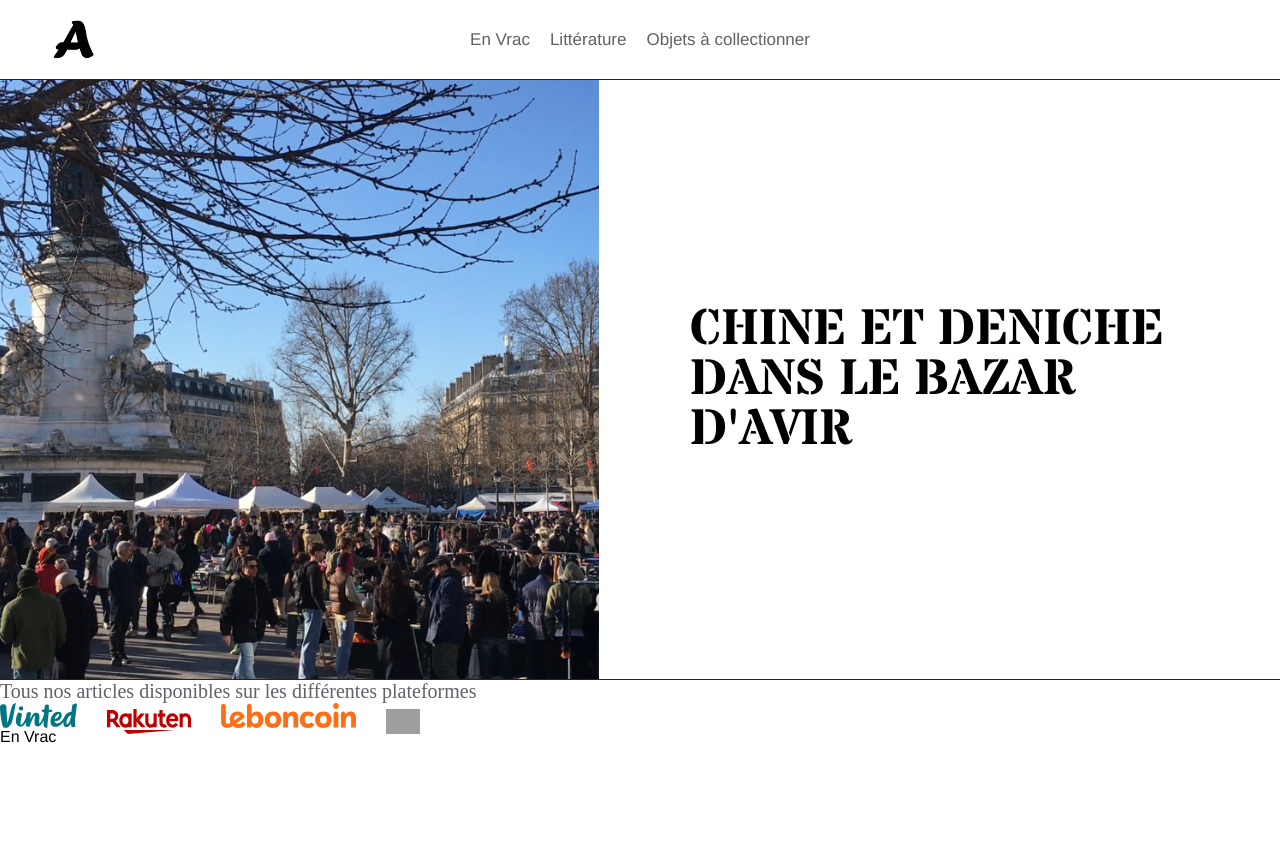
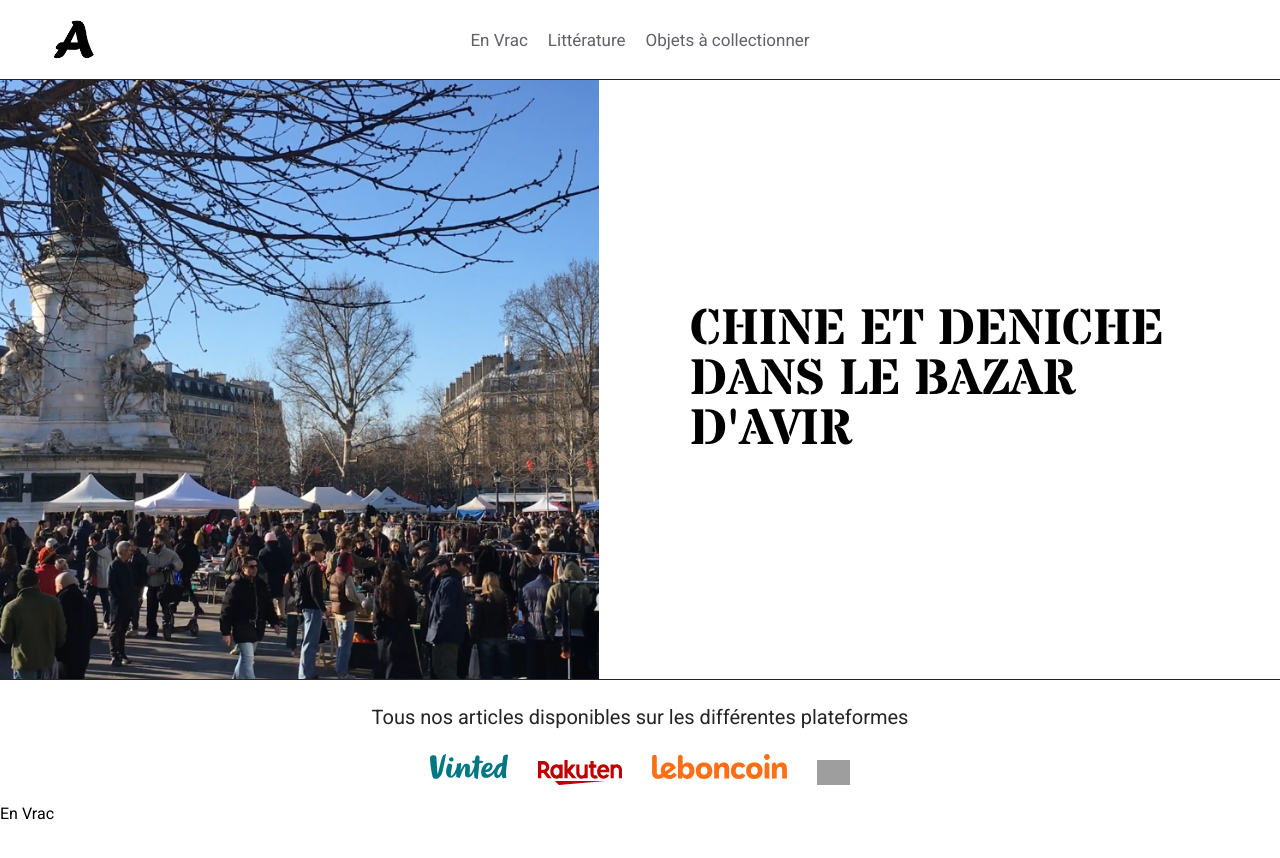
Before and after one commit to AvirKarakitsos/REACT_bazar, a React (Vite) app: page / in a window 1280 px wide. Shown: the top 858 px of the page. Built offline with nearby package versions, Linux system fonts and the light colour scheme; grey boxes are pictures that could not be loaded.

Commit message:
refactor: main top part

```diff
--- a/index.html
+++ b/index.html
@@ -2,9 +2,12 @@
 <html lang="en">
     <head>
         <meta charset="UTF-8" />
-    <link rel="preconnect" href="https://fonts.googleapis.com">
-    <link rel="preconnect" href="https://fonts.gstatic.com" crossorigin>
-    <link href="https://fonts.googleapis.com/css2?family=Kalam:wght@300;400;700&family=Stardos+Stencil:wght@400;700&display=swap" rel="stylesheet">
+        <link rel="preconnect" href="https://fonts.googleapis.com" />
+        <link rel="preconnect" href="https://fonts.gstatic.com" crossorigin />
+        <link
+            href="https://fonts.googleapis.com/css2?family=Kalam:wght@300;400;700&family=Stardos+Stencil:wght@400;700&family=Roboto:ital,wght@0,100..900;1,100..900&display=swap"
+            rel="stylesheet"
+        />
 
         <meta name="viewport" content="width=device-width, initial-scale=1.0" />
 
--- a/src/App.css
+++ b/src/App.css
@@ -29,6 +29,7 @@
 
 .subTitle {
     font-family: 'Stardos Stencil', serif;
+    /* font-family: 'Kalam', serif; */
     font-weight: 700;
     font-style: normal;
     font-size: 50px;
@@ -37,15 +38,22 @@
     text-transform: uppercase;
 }
 
+.subContainer {
+    padding: 25px 0;
+    display: flex;
+    flex-direction: column;
+    align-items: center;
+    row-gap: 25px;
+}
+
 .subContent {
     font-size: 20px;
-    font-family: 'Gowun Dodum', serif;
     font-weight: 400;
     font-style: normal;
-    color: var(--color-text-2);
+    color: var(--color-text-1);
 }
 
-.headerList {
+.subList {
     display: flex;
     flex-wrap: wrap;
     justify-content: flex-start;
--- a/src/App.tsx
+++ b/src/App.tsx
@@ -28,12 +28,12 @@ function App() {
                 </div>
             </div>
 
-            <div>
+            <div className="subContainer">
                 <p className="subContent">
                     Tous nos articles disponibles sur les différentes
                     plateformes
                 </p>
-                <ul className="headerList">
+                <ul className="subList">
                     {websites.map((website) => (
                         <li key={website.id}>
                             <Logo logoItem={website} />
--- a/src/index.css
+++ b/src/index.css
@@ -2,7 +2,8 @@
     margin: 0;
     padding: 0;
     box-sizing: border-box;
-  font-family: Hem Sans,helvetica,arial;
+    /* font-family: Hem Sans,helvetica,arial; */
+    font-family: 'Roboto', sans-serif;
 }
 
 :root {
```
Lines whose indentation alone changed are shown as unchanged.
